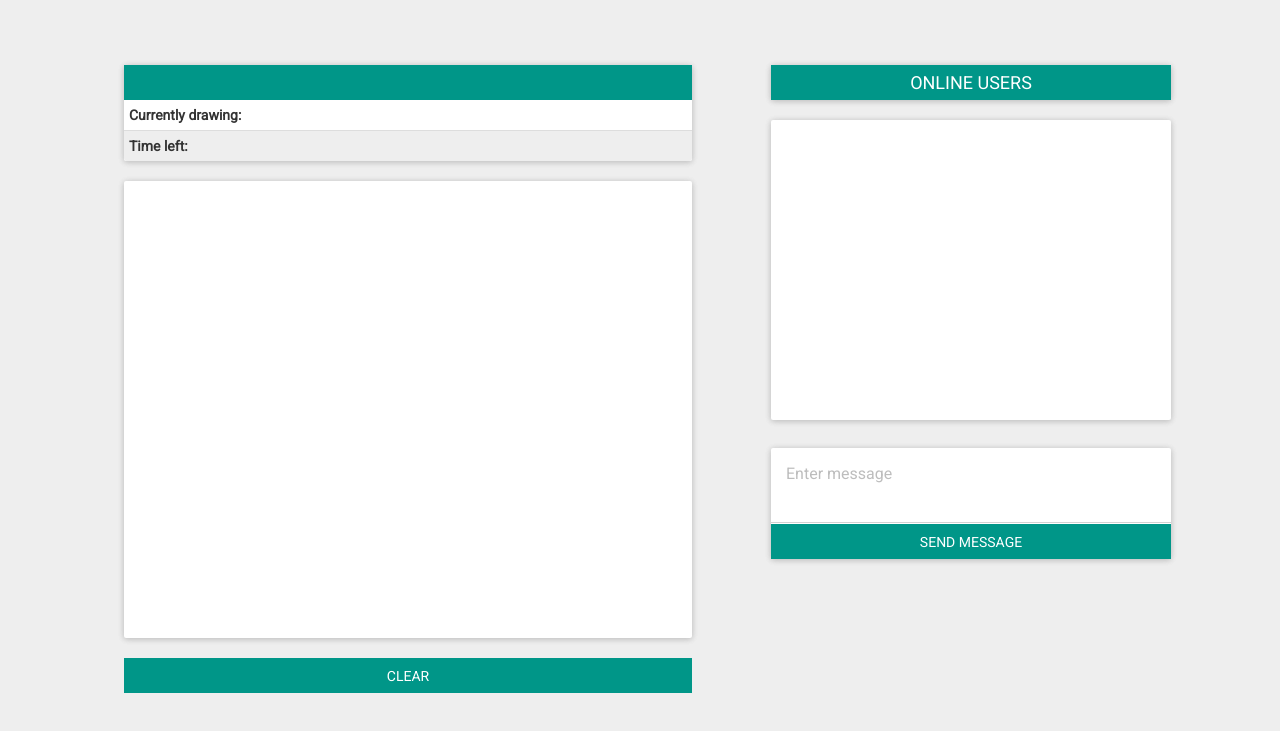
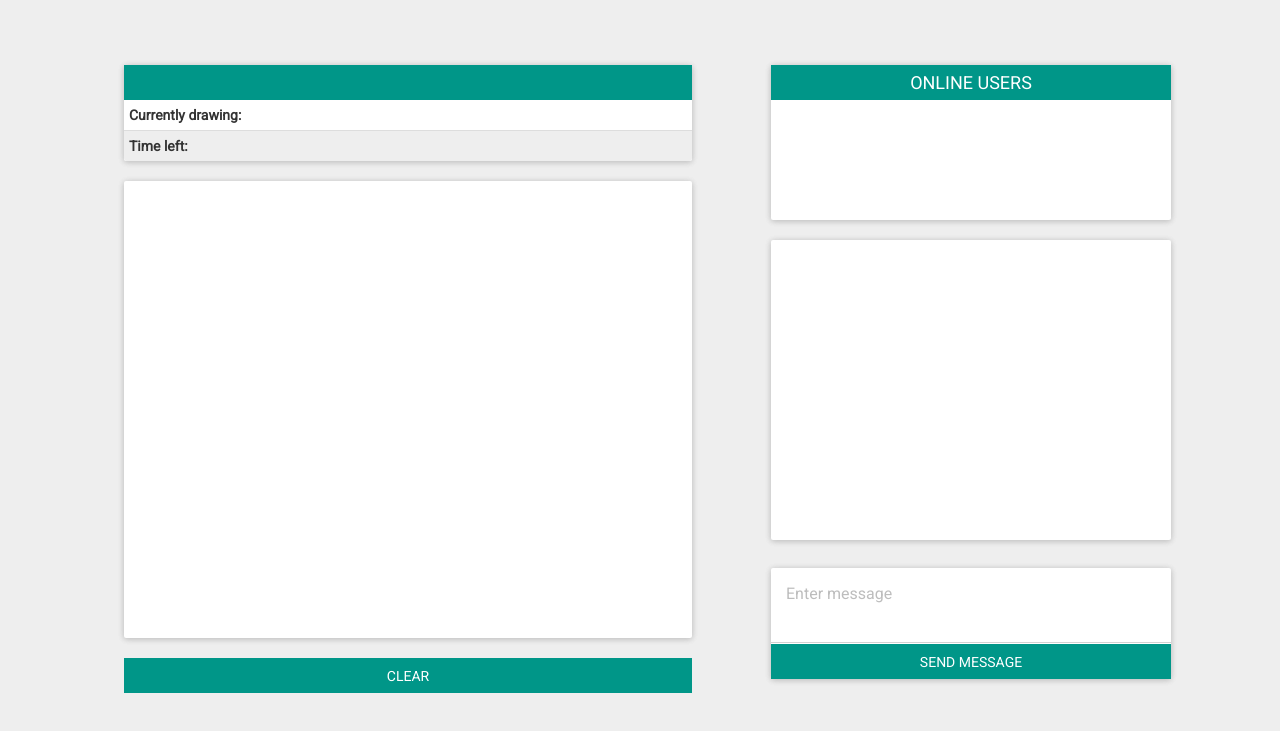
Before and after one commit to rafalkolasinski/charades, a website: page public/index.html in a window 1280 px wide. Both pictures are taken after typing "Sample" into the empty fields and a click on the input "Login". Shown: the part 63-794 px from the top of the page. Drawn offline with nearby package versions, Linux system fonts and the light colour scheme; no server answers.

Commit message:
fixed heigh for users list

```diff
--- a/public/css/main.css
+++ b/public/css/main.css
@@ -117,7 +117,7 @@ body {
 .users-list {
 	min-width: 400px;
 	overflow-y: scroll;
-	max-height: 120px;
+	height: 120px;
 }
 
 .users-list .users-item {
```
